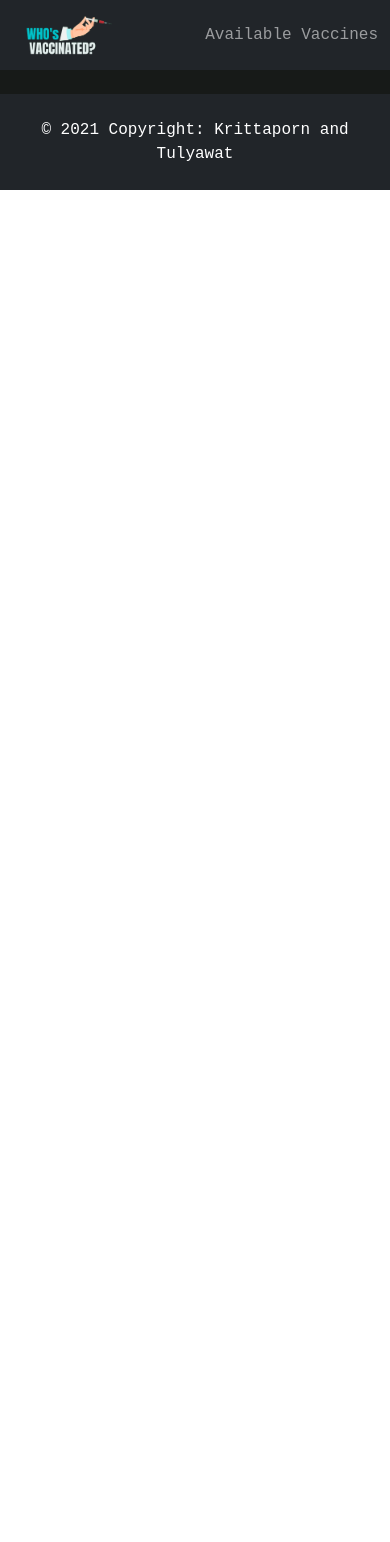
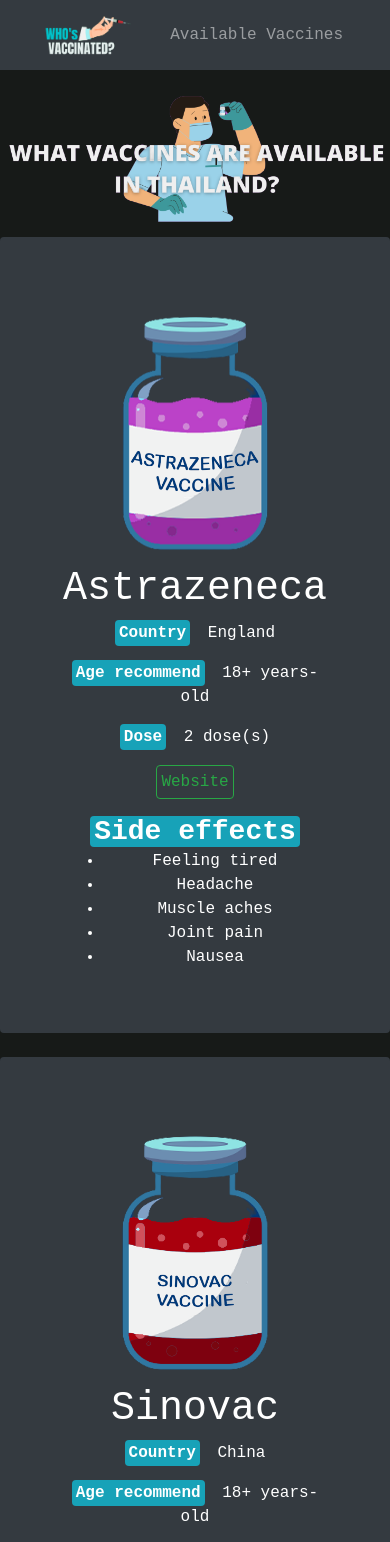
Before and after one commit to Tulyakai/SE331-2021-Project, a Vue app: page /availableVaccine in a window 390 px wide. Shown: the top 1542 px of the page. Before the commit the page ends 844 px from the top, so only its background shows below. Built offline with nearby package versions, Linux system fonts and the light colour scheme; data requests are answered from the project's data file.

Commit message:
Add VaccineService & db.json
Install axios, concurrently, and json-server

```diff
--- /dev/null
+++ b/db.json
@@ -0,0 +1,47 @@
+{
+  "vaccines": [
+    {
+      "id": "V1",
+      "brand": "Astrazeneca",
+      "country": "England",
+      "ageRange": "18+ years-old",
+      "dose": 2,
+      "website": "https://www.astrazeneca.com/",
+      "sideEffect": [
+        "Feeling tired",
+        "Headache",
+        "Muscle aches",
+        "Joint pain",
+        "Nausea"
+      ]
+    },
+    {
+      "id": "V2",
+      "brand": "Sinovac",
+      "country": "China",
+      "ageRange": "18+ years-old",
+      "dose": 2,
+      "website": "http://www.sinovac.com/",
+      "sideEffect": [
+        "Pain at the injection site",
+        "Headache",
+        "Tiredness",
+        "Muscle aches"
+      ]
+    },
+    {
+      "id": "V3",
+      "brand": "Sinopharm",
+      "country": "China",
+      "ageRange": "18+ years-old",
+      "dose": 2,
+      "website": "http://www.sinopharm.com/",
+      "sideEffect": [
+        "Pain at the injection site",
+        "Headache",
+        "Tiredness",
+        "Muscle aches"
+      ]
+    }
+  ]
+}
--- a/package.json
+++ b/package.json
@@ -3,12 +3,14 @@
   "version": "0.1.0",
   "private": true,
   "scripts": {
-    "serve": "vue-cli-service serve",
+    "serve": "concurrently \"vue-cli-service serve\" \"json-server --watch db.json --port 3009\"",
     "build": "vue-cli-service build",
     "lint": "vue-cli-service lint"
   },
   "dependencies": {
-    "bootstrap": "^5.1.0",
+    "axios": "^0.21.1",
+    "bootstrap": "^4.6.0",
+    "concurrently": "^6.2.1",
     "core-js": "^3.6.5",
     "vue": "^3.0.0",
     "vue-router": "^4.0.0-0",
--- a/src/App.vue
+++ b/src/App.vue
@@ -16,7 +16,7 @@
       </router-link>
       <ul class="nav navbar-nav flexed-top float-right">
         <li class="nav-item">
-          <router-link :to="{ name: 'About' }" class="nav-link pr-3"
+          <router-link :to="{ name: 'AvailableVaccine' }" class="nav-link pr-3"
             >Available Vaccines</router-link
           >
         </li>
--- a/src/router/index.js
+++ b/src/router/index.js
@@ -1,5 +1,6 @@
 import { createRouter, createWebHistory } from "vue-router";
 import PatientList from "../views/PatientList.vue";
+import AvailableVaccine from "@/views/AvailableVaccine.vue";
 
 const routes = [
   {
@@ -8,13 +9,9 @@
     component: PatientList,
   },
   {
-    path: "/about",
-    name: "About",
-    // route level code-splitting
-    // this generates a separate chunk (about.[hash].js) for this route
-    // which is lazy-loaded when the route is visited.
-    component: () =>
-      import(/* webpackChunkName: "about" */ "../views/About.vue"),
+    path: "/availableVaccine",
+    name: "AvailableVaccine",
+    component: AvailableVaccine,
   },
 ];
 
--- /dev/null
+++ b/src/service/VaccineService.js
@@ -0,0 +1,12 @@
+import axios from "axios";
+
+const apiClient = axios.create({
+  baseURL: "http://localhost:3009",
+  withCredentials: false,
+});
+
+export default {
+  getVaccines() {
+    return apiClient.get("/vaccines");
+  },
+};
--- a/src/views/About.vue
+++ /dev/null
@@ -1,56 +0,0 @@
-<template>
-  <div class="row justify-content-center">
-    <img class="img-fluid" src="../assets/banner.png" />
-    <div class="container mt-2">
-      <div class="row bg-dark mb-4 p-5 rounded">
-        <!-- vaccine pic -->
-        <div class="col-md-4">
-          <img
-            class="img-fluid mt-3"
-            src="../assets/astrazeneca.png"
-            style="width: 300px"
-          />
-          <img
-            class="img-fluid mt-3"
-            src="../assets/sinovac.png"
-            style="width: 300px"
-          />
-          <img
-            class="img-fluid mt-3"
-            src="../assets/sinopharm.png"
-            style="width: 300px"
-          />
-        </div>
-
-        <!-- vaccine details -->
-        <div class="col-md-7">
-          <!-- <h1>  add vaccine brand </h1> -->
-          <p>
-            <span class="font-weight-bold bg-info p-1 rounded">Country:</span>
-            <!-- add vaccine country  -->
-          </p>
-          <p>
-            <span class="font-weight-bold bg-info p-1 rounded">
-              Age recommend:
-            </span>
-            <!-- add vaccine age range -->
-          </p>
-          <p>
-            <span class="font-weight-bold bg-info p-1 rounded"> Dose: </span>
-            <!-- add vaccine dose   -->
-            doses
-          </p>
-          <p>
-            <a class="btn btn-outline-success p-1 rounded" target="_blank">
-              Website
-            </a>
-          </p>
-          <h3 class="font-weight-bold bg-info p-1 rounded d-inline px-1">
-            Side effects:
-          </h3>
-          <!-- add side effect -->
-        </div>
-      </div>
-    </div>
-  </div>
-</template>
--- /dev/null
+++ b/src/views/AvailableVaccine.vue
@@ -0,0 +1,94 @@
+<template>
+  <div class="row justify-content-center">
+    <img class="img-fluid" src="../assets/banner.png" />
+    <div class="container mt-2">
+      <div
+        class="row bg-dark mb-4 p-5 rounded"
+        v-for="vaccine in vaccines"
+        :key="vaccine.id"
+      >
+        <!-- vaccine pic -->
+        <div class="col-md-4">
+          <img
+            class="img-fluid mt-3"
+            src="../assets/astrazeneca.png"
+            style="width: 300px"
+            v-if="vaccine.brand == 'Astrazeneca'"
+          />
+          <img
+            class="img-fluid mt-3"
+            src="../assets/sinovac.png"
+            style="width: 300px"
+            v-else-if="vaccine.brand == 'Sinovac'"
+          />
+          <img
+            class="img-fluid mt-3"
+            src="../assets/sinopharm.png"
+            style="width: 300px"
+            v-else
+          />
+        </div>
+
+        <!-- vaccine details -->
+        <div class="col-md-7">
+          <!-- <h1>  add vaccine brand </h1> -->
+          <h1>{{ vaccine.brand }}</h1>
+          <p>
+            <span class="font-weight-bold bg-info p-1 mr-2 rounded">Country</span>
+            <!-- add vaccine country  -->
+            {{ vaccine.country }}
+          </p>
+          <p>
+            <span class="font-weight-bold bg-info p-1 mr-2 rounded">Age recommend</span>
+            <!-- add vaccine age range -->
+            {{ vaccine.ageRange }}
+          </p>
+          <p>
+            <span class="font-weight-bold bg-info p-1 mr-2 rounded">Dose</span>
+            <!-- add vaccine dose   -->
+             {{ vaccine.dose }} dose(s)
+          </p>
+          <p>
+            <a
+              :href="vaccine.website"
+              class="btn btn-outline-success p-1 rounded"
+              target="_blank"
+            >
+              Website
+            </a>
+          </p>
+          <h3 class="font-weight-bold bg-info px -1 rounded d-inline px-1">
+            Side effects
+          </h3>
+          <!-- add side effect -->
+          <ul>
+            <li v-for="(effect, key) in vaccine.sideEffect" :key="key">
+              {{ effect }}
+            </li>
+          </ul>
+        </div>
+      </div>
+    </div>
+  </div>
+</template>
+<script>
+import VaccineService from "@/service/VaccineService";
+
+export default {
+  name: "available-vaccine",
+  data() {
+    return {
+      vaccines: null,
+    };
+  },
+   created() {
+    VaccineService.getVaccines()
+      .then((res) => {
+        this.vaccines = res.data;
+      })
+      .catch((err) => {
+        console.log(err);
+      });
+  },
+};
+</script>
```
Also changed, not shown: 1 other file (tests, documents, lock files or other folders).
